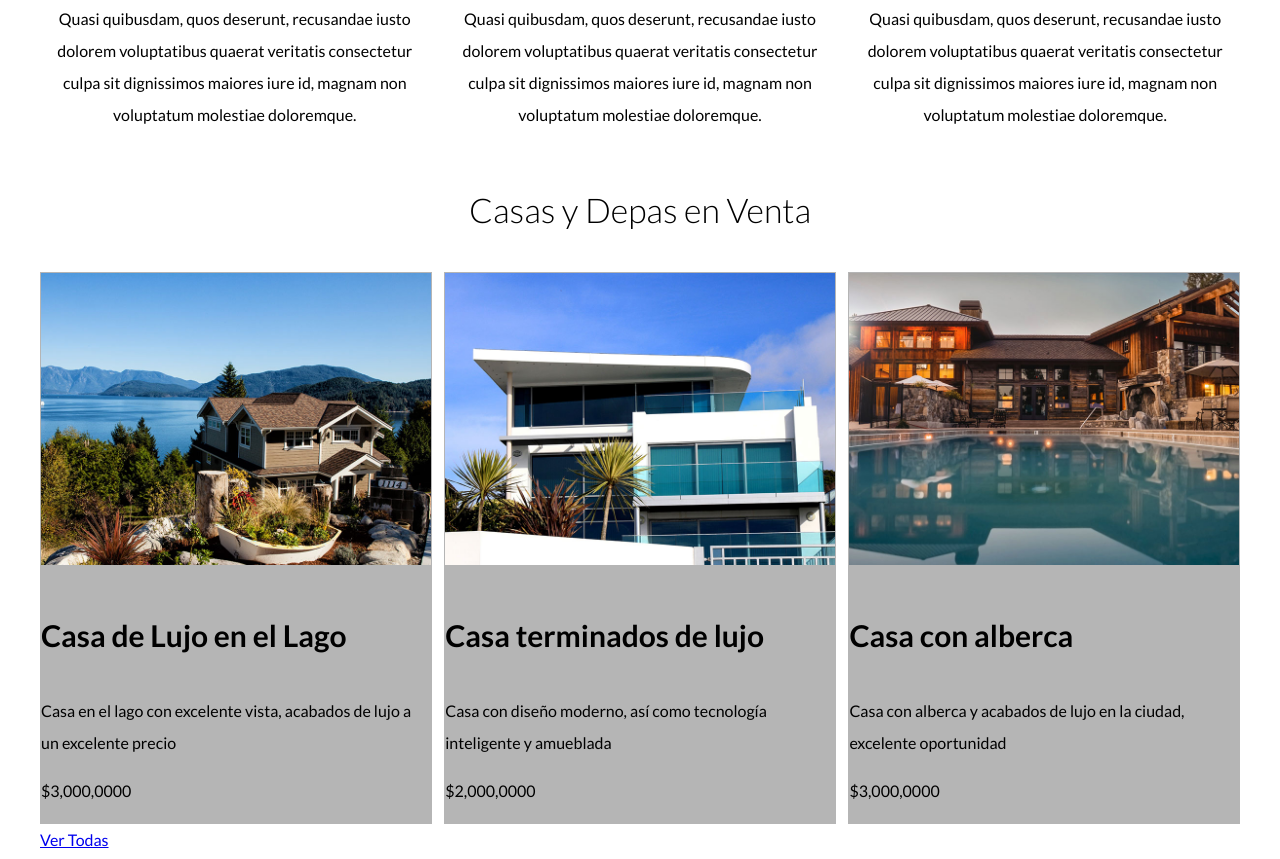
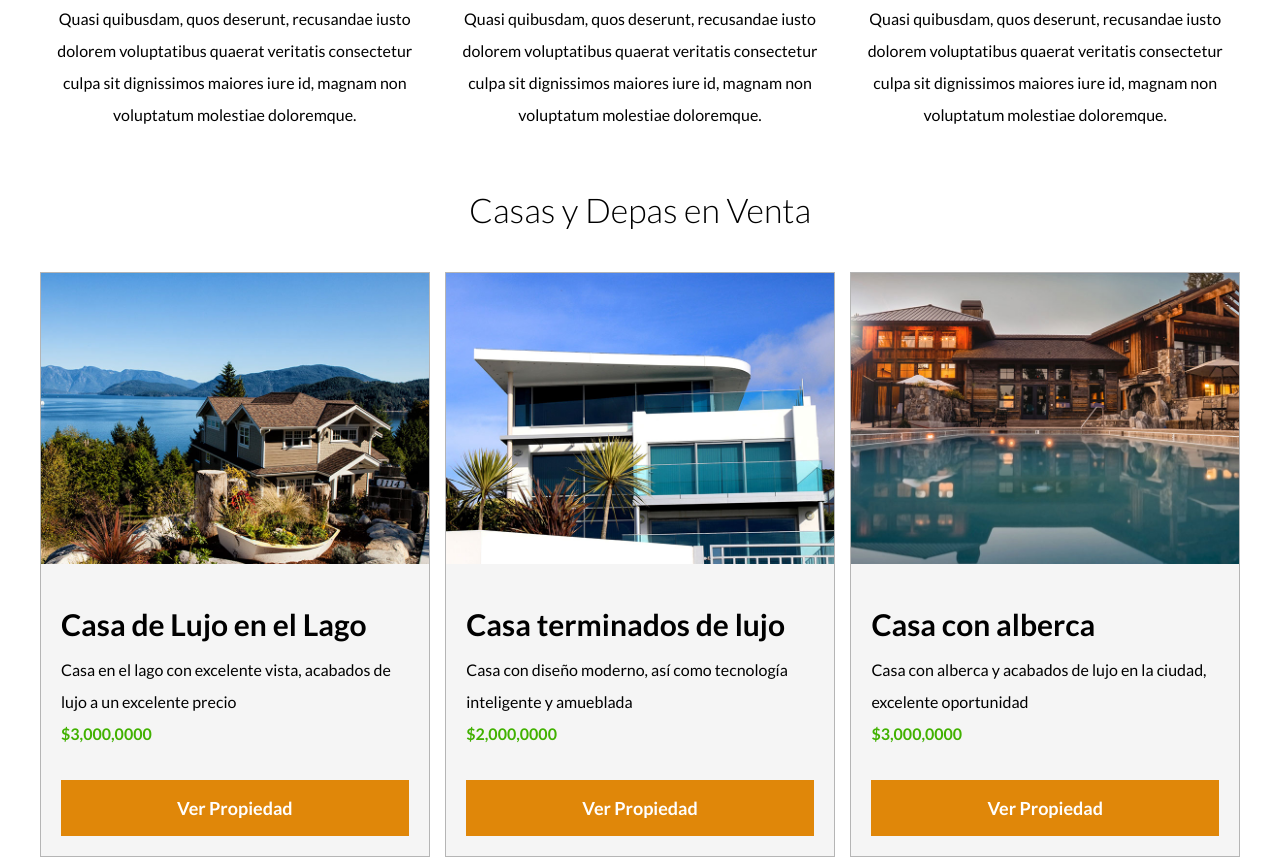
Before and after one commit to cormontes/pagina1, a plain HTML site: page index.html in a window 1280 px wide. Shown: the part 1144-2003 px from the top of the page. Drawn offline with Linux system fonts and the light colour scheme.

Commit message:
Botones final

```diff
--- a/css/styles.css
+++ b/css/styles.css
@@ -1,6 +1,10 @@
 html{
+    box-sizing: border-box;
     font-size: 62.5%; /** reset para Rems - 62.5% = 10px de 16px  **/
 }
+*, *:before, *:after {
+    box-sizing: inherit;
+  }
 
 body{
     font-family: lato, sans-serif;
@@ -47,6 +51,33 @@ h4{
     text-align: center;
 }
 
+.d-block{
+    /* Important para que aplique el display:block y no se reescriba con display_inline-block que esta en el boton*/
+    display: block!important;
+}
+
+/******** Botones **********/
+.boton{
+    color: #ffffff;
+    font-weight: 700;
+    text-decoration: none;
+    font-size: 1.8rem;
+    padding: 1rem 3rem;
+    margin-top: 3rem;
+    /* Hay que modificar el display a block o inline-block
+     cuando son imagenes o enlaces para cambiar el ancho y alto*/
+    display: inline-block;
+    text-align: center;
+}
+
+.boton-amarillo{
+    background-color: #E08709;
+    /* para que tome todo el ancho*/
+}
+
+.boton-verde{
+    background-color: #71B100;
+}
 
 /************ header ***********/
 .site-header.inicio{
@@ -127,5 +158,24 @@ h4{
 .anuncio{
     flex-basis: calc(33.3% - 1rem);
     border: 1px solid #b5b5b5;
-    background-color: #b5b5b5;
+    background-color: #f5f5f5;
 }
+
+.contenido-anuncio{
+    padding: 2rem;
+}
+
+.contenido-anuncio h3,
+.contenido-anuncio p{
+    margin: 0;
+}
+
+.precio{
+    color: #41B100;
+    font-weight: 700;
+}
+
+.ver-todas{
+    display: flex;
+    justify-content: flex-end;
+}
--- a/index.html
+++ b/index.html
@@ -64,7 +64,8 @@
                 <div class="contenido-anuncio">
                     <h3>Casa de Lujo en el Lago</h3>
                     <p>Casa en el lago con excelente vista, acabados de lujo a un excelente precio</p>
-                    <p>$3,000,0000</p>
+                    <p class="precio">$3,000,0000</p>
+                    <a href="#" class="boton boton-amarillo d-block">Ver Propiedad</a>
                 </div>
             </div>
 
@@ -73,7 +74,8 @@
                 <div class="contenido-anuncio">
                     <h3>Casa terminados de lujo</h3>
                     <p>Casa con diseño moderno, así como tecnología inteligente y amueblada</p>
-                    <p>$2,000,0000</p>
+                    <p class="precio">$2,000,0000</p>
+                    <a href="#" class="boton boton-amarillo d-block">Ver Propiedad</a>
                 </div>
             </div>
 
@@ -82,15 +84,16 @@
                 <div class="contenido-anuncio">
                     <h3>Casa con alberca</h3>
                     <p>Casa con alberca y acabados de lujo en la ciudad, excelente oportunidad</p>
-                    <p>$3,000,0000</p>
+                    <p class="precio">$3,000,0000</p>
+                    <a href="#" class="boton boton-amarillo d-block">Ver Propiedad</a>
                 </div>
             </div>
 
         </div>
 
 
-        <div>
-            <a href="anuncios.html" >Ver Todas</a>
+        <div class="ver-todas">
+            <a href="anuncios.html" class="boton boton-verde">Ver Todas</a>
         </div>
     </main>
 
```
